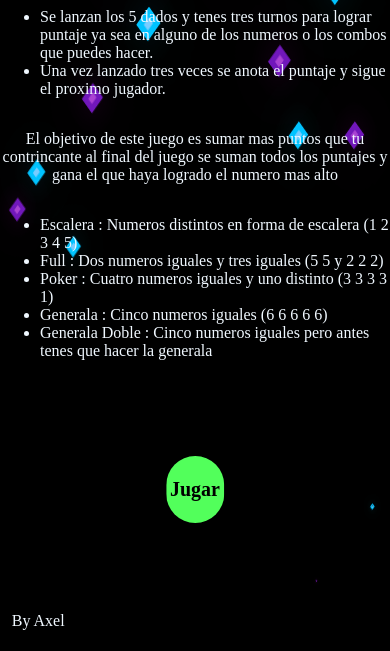
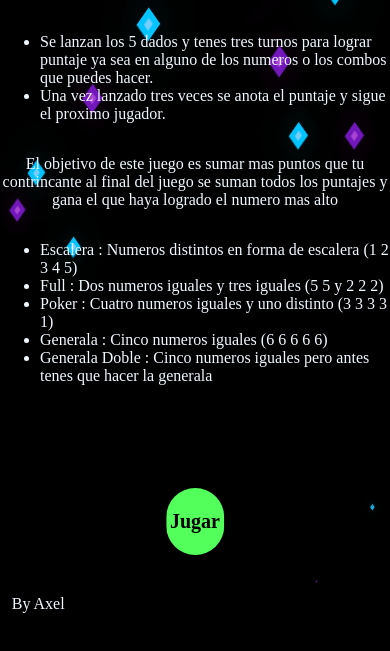
Before and after one commit to AxelDanteRios/Calculador-de-cuotas, a plain HTML site: page index.html in a window 390 px wide. Shown: the part 193-844 px from the top of the page. Drawn offline with nearby package versions, Linux system fonts and the light colour scheme.

Commit message:
adaptado a celular

```diff
--- a/css/style.css
+++ b/css/style.css
@@ -531,9 +531,9 @@ ul {
 font-size: medium;
 }
 
-/* body{
-  height: 40rem;
-} */
+body{
+  height: 95vh;
+}
 
 .form_num label{
   font-size: 2rem;
@@ -551,14 +551,14 @@ font-size: medium;
   display: none;
 }
 .reglas{
-  top: 14%;
+  top: 17%;
 }
 
 .comic-button {
   border-radius: 42px;
   padding: 20px 0px;
   font-size: 20px;
-  margin-top: 1rem;
+  margin-top: 3rem;
 }
 
 .boton div {
@@ -606,7 +606,7 @@ font-size: medium;
 }
 
 .burbujas span {
-  height: 14px;
+  height: 13px;
 }
 
 }
--- a/index.html
+++ b/index.html
@@ -42,7 +42,7 @@
             </ul>
 
             <p class="aclaracion">ACLARACIONES: Para borrar un numero tenes que tocar sobre el casillero que queres borrar. <br>
-            Para bloquear un numero tenes que clickearlo y para desbloquearlo lo haces con click derecho. <br>
+            Para bloquear y desbloquear un numero tenes que clickearlo. <br>
             El juego comenzara una vez ingresado al menos dos jugadores. <br>
             Para mayor entretenimiento el titulo del juego cambia de color cuando lo clickeas. <br></p>
         </div>
```
